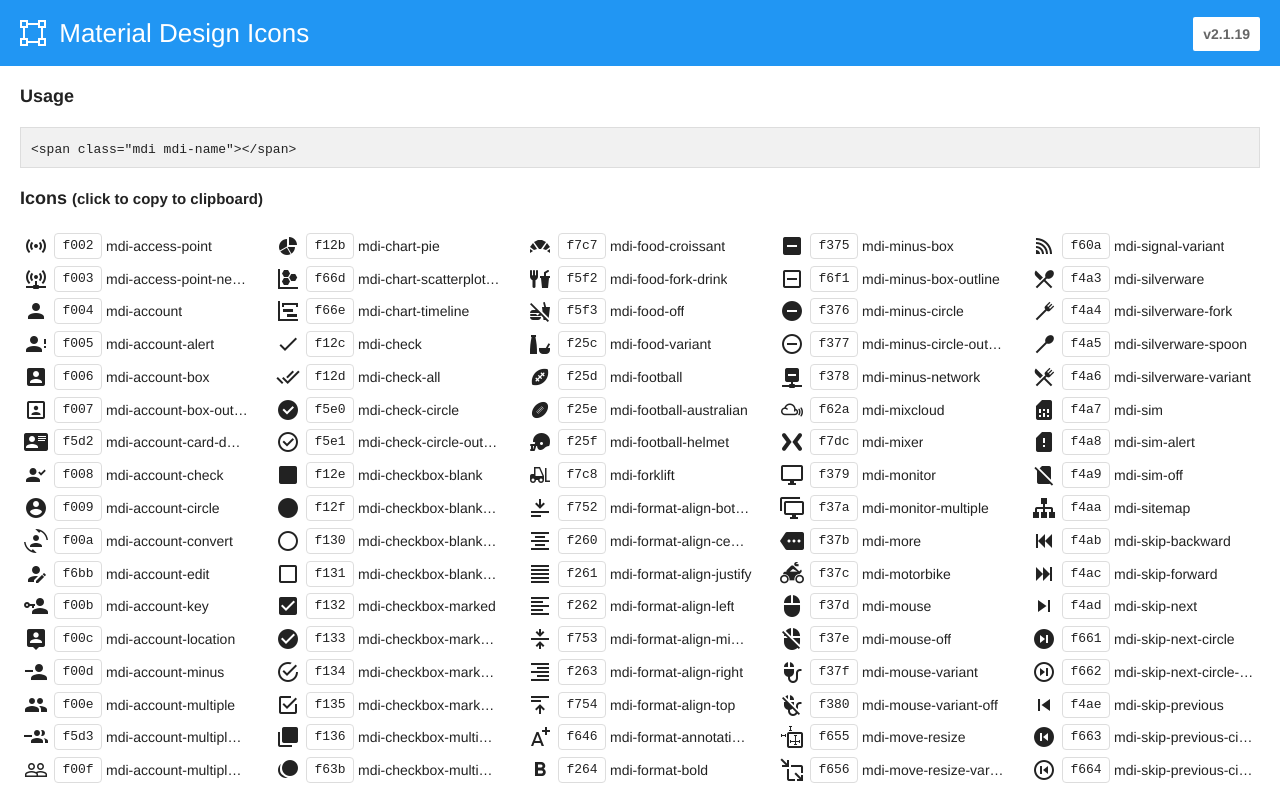
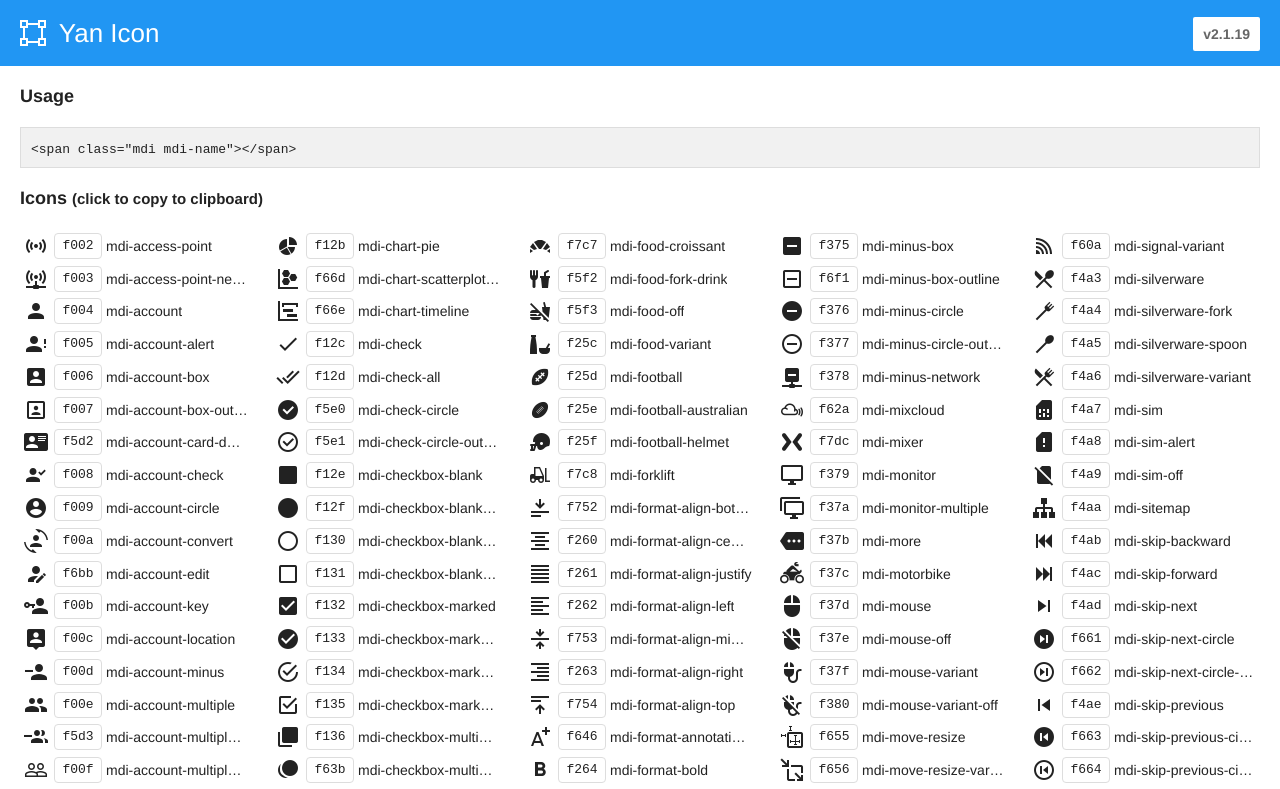
Before and after one commit to yayanheeh/yanicon, a website: page index.html in a window 1280 px wide. Shown: the top 789 px of the page. Drawn offline with Linux system fonts and the light colour scheme.

Commit message:
Update and rename preview.html to index.html

```diff
--- a/preview.html
+++ b/index.html
@@ -2,7 +2,7 @@
 <html>
 <head>
     <meta charset="utf-8" />
-    <title>Material Design Icons</title>
+    <title>Yan Icon</title>
     <style>
         * {
             margin: 0;
@@ -199,7 +199,7 @@
         <svg>
             <path d="M0,0H8V3H18V0H26V8H23V18H26V26H18V23H8V21H18V18H21V8H18V5H8V8H5V18H8V26H0V18H3V8H0V0M2,2V6H6V2H2M2,20V24H6V20H2M20,2V6H24V2H20M20,20V24H24V20H20Z"></path>
         </svg>
-        Material Design Icons
+       Yan Icon
         <span class="version">2.1.19</span>
     </h1>
 
```
